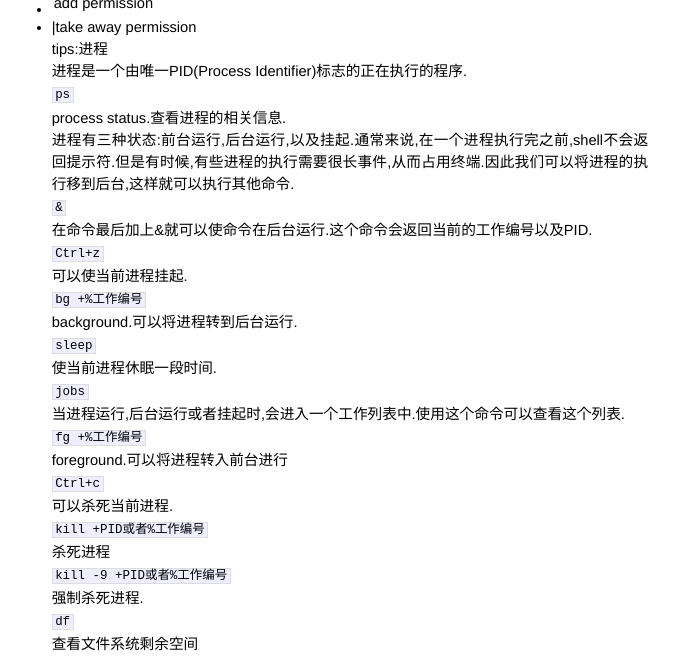
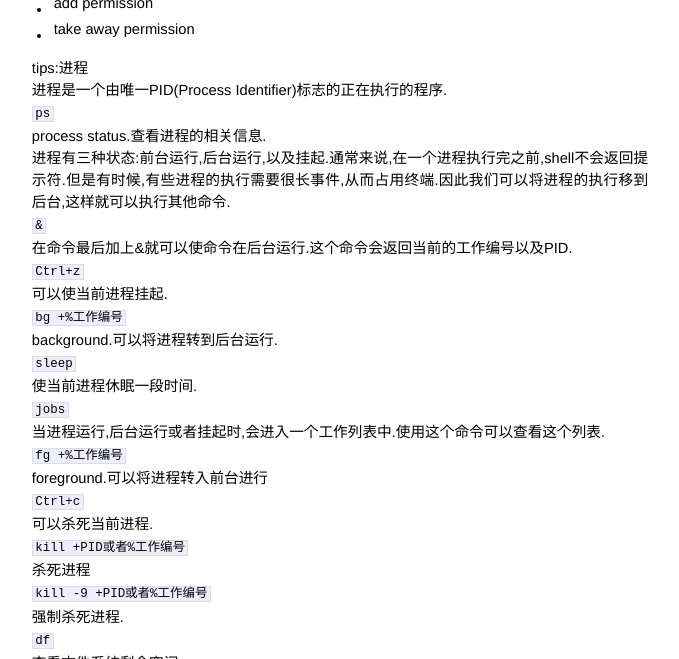
Before and after one commit to dayekuaipao/dayekuaipao.github.io, a Jekyll site: the page built from _posts/2019-08-28-Linux常用命令与shell脚本编程.md, in a window 1280 px wide and 900 px high, scrolled down 3733 px, cut to the strip 241-900 px from the top of the window. Shown: the whole strip, without its empty margins (300-979 px from the left). Built offline with Jekyll 4.4.1, drawn with Linux system fonts in a browser that asks for light colours.

Commit message:
change shell

```diff
--- a/_posts/2019-08-28-Linux常用命令与shell脚本编程.md
+++ b/_posts/2019-08-28-Linux常用命令与shell脚本编程.md
@@ -143,8 +143,8 @@
 w|write
 x|excute
 +|add permission
+-|take away permission
 
--|take away permission
 tips:进程
 进程是一个由唯一PID(Process Identifier)标志的正在执行的程序.
 `ps`
```
